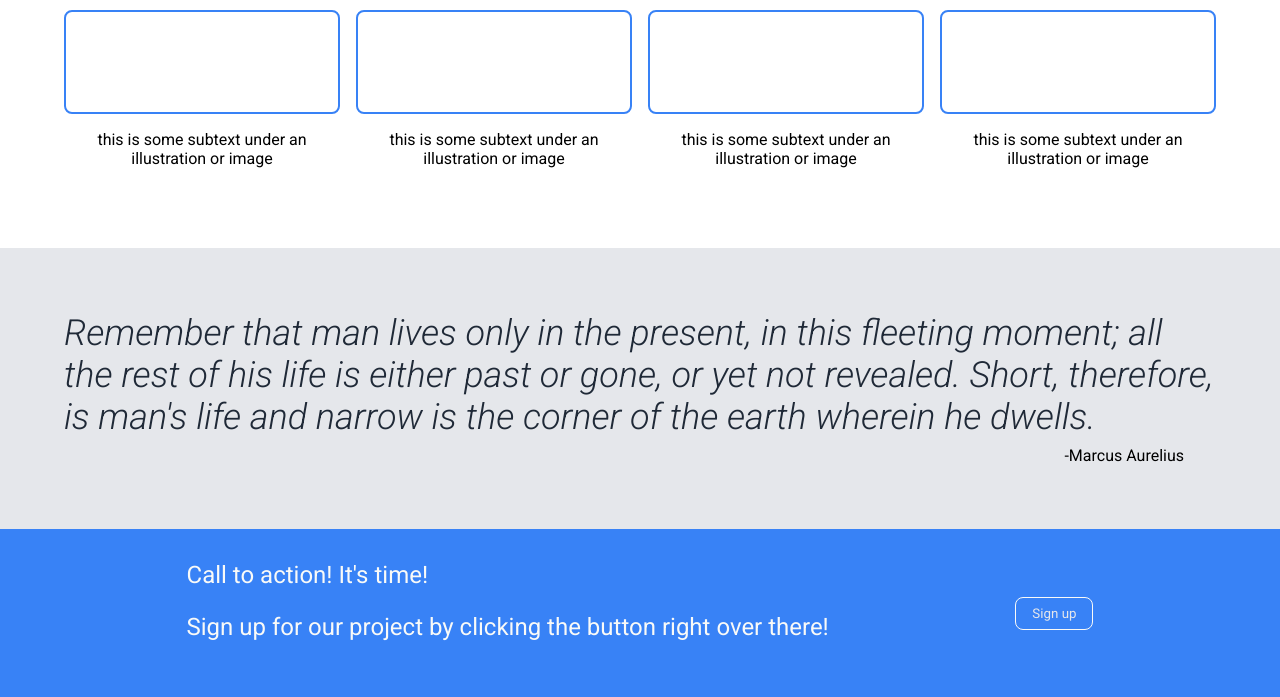
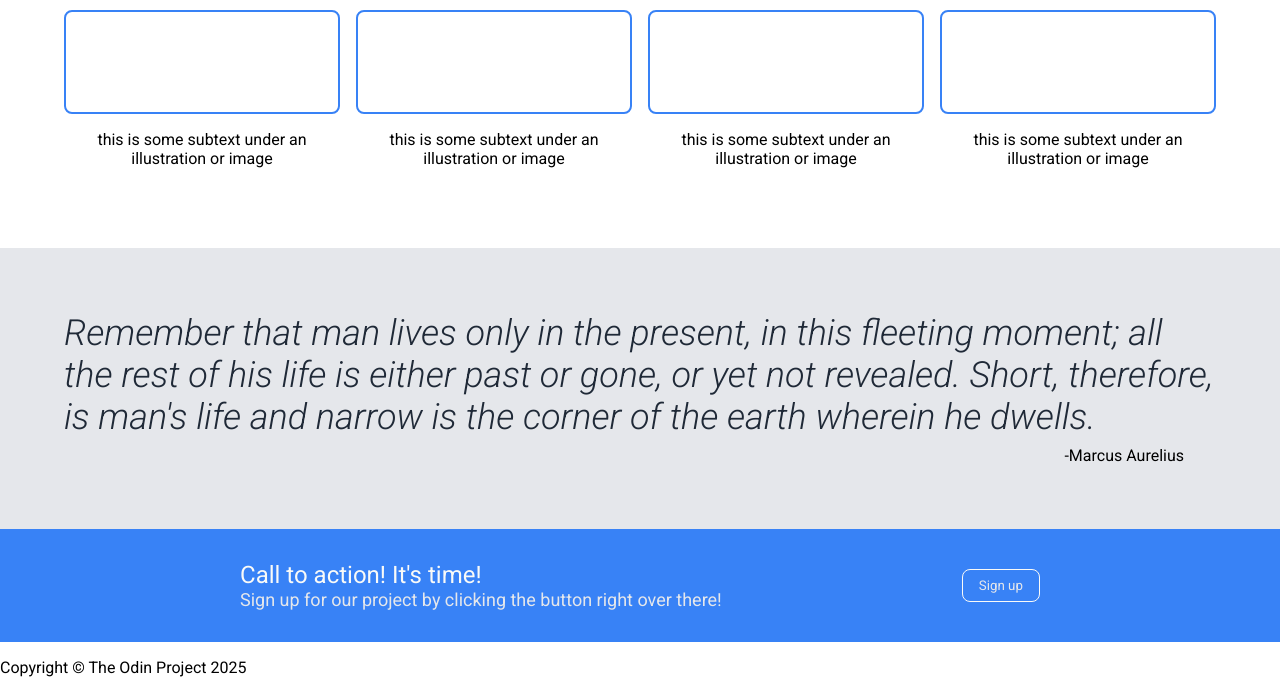
Before and after one commit to randallshade7-oss/flex_test, a plain HTML site: page index.html in a window 1280 px wide. Shown: the part 418-1115 px from the top of the page. Drawn offline with Linux system fonts and the light colour scheme.

Commit message:
Create the footer section

```diff
--- a/index.html
+++ b/index.html
@@ -68,9 +68,13 @@
                 <div class="call-to-action__header">
                     Call to action! It's time!
                 </div>
-                <p>Sign up for our project by clicking the button right over there!</p>
+                <p class="call-to-action__main">Sign up for our project by clicking the button right over there!</p>
             </div>
             <button class="sign-up__footer">Sign up</button>
         </div>
+
+        <div class="footer">
+            <p class="copyright">Copyright &#169; The Odin Project 2025</p>
+        </div>
     </body>
 </html>
```
